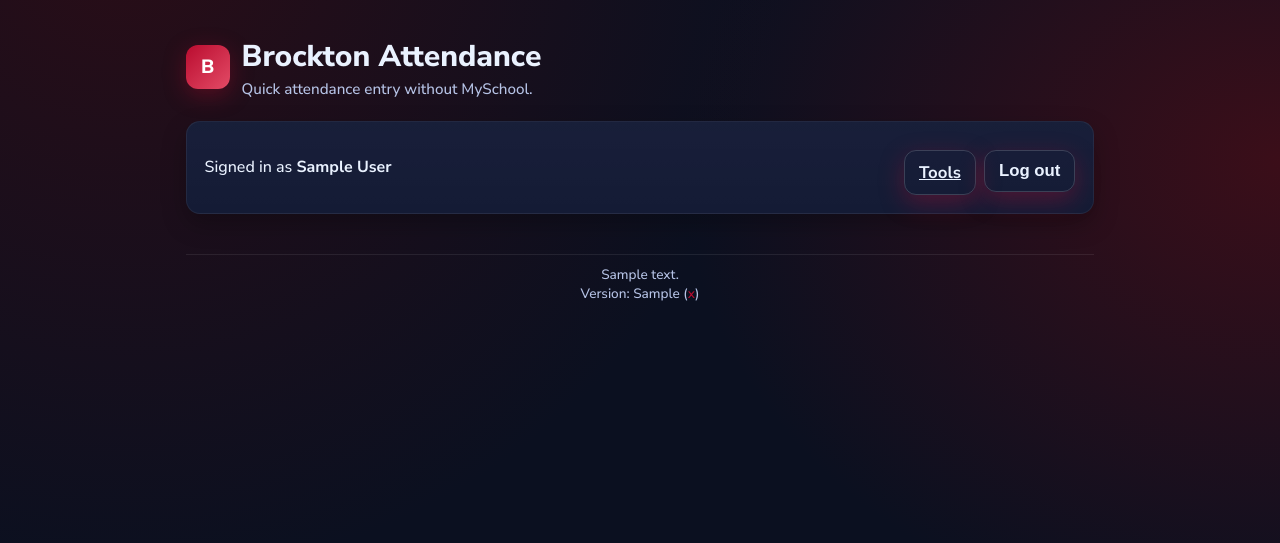
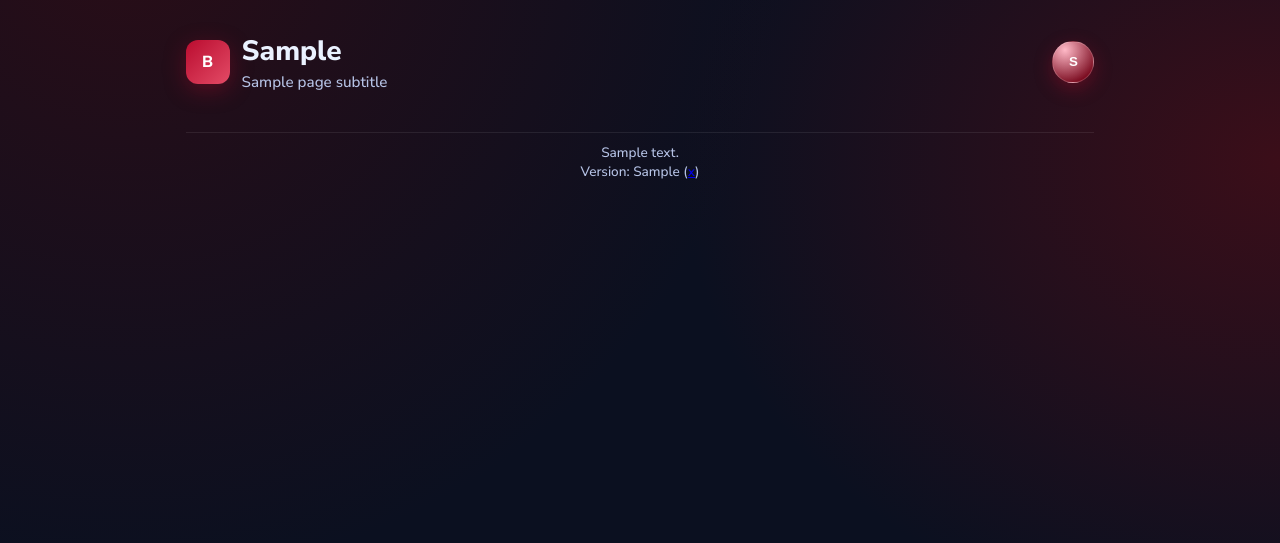
Before and after one commit to brockton-school/bps_internal_tools, a Python web app: template templates/base.html in a window 1280 px wide. Shown: the top 543 px of the page. Run offline with Jinja, Linux system fonts and the light colour scheme; the template is opened without the code that fills it: most values are stand-ins (such as "Sample title", 1, 10 or a date in 2020).

Commit message:
clean up UI

```diff
--- a/static/styles.css
+++ b/static/styles.css
@@ -72,6 +72,60 @@ h1 {
   font-size: 0.95rem;
   margin-top: 2px;
 }
+
+/* Top bar */
+.topbar {
+  display:flex; align-items:center; justify-content:space-between;
+  margin: 6px 0 18px;
+}
+
+.topbar-left { display:flex; align-items:center; gap:12px; }
+.brand{
+  width:44px; height:44px; border-radius:12px; display:grid; place-items:center;
+  background: linear-gradient(135deg, var(--brand), var(--brand-light));
+  color:#fff; font-weight:900; text-decoration:none; box-shadow: 0 6px 22px rgba(186,12,47,.35);
+}
+.titles { display:flex; flex-direction:column; }
+.app-title{
+  margin:0; font-size: clamp(20px, 2.6vw, 28px); font-weight:800;
+}
+.app-sub{ color:var(--muted); font-size:.95rem; margin-top:2px; }
+
+/* User menu (avatar) */
+.user-menu{ position:relative; }
+.avatar-btn{
+  width:42px; height:42px; border-radius:50%;
+  background: radial-gradient(120% 120% at 30% 20%, #ffb9c7 0%, #7c0d21 70%), var(--brand);
+  color:#fff; border:1px solid rgba(255,255,255,.2); cursor:pointer;
+  display:grid; place-items:center; font-weight:800;
+  box-shadow: 0 6px 18px rgba(186,12,47,.35);
+}
+.avatar-initials{ user-select:none; }
+
+.menu{
+  position:absolute; right:0; top: calc(100% + 8px);
+  min-width: 220px;
+  background: var(--panel);
+  border: 1px solid rgba(255,255,255,.08);
+  border-radius: 12px;
+  box-shadow: 0 16px 36px rgba(0,0,0,.35);
+  padding: 6px;
+  display:none;
+  z-index:50;
+}
+.menu.open{ display:block; }
+.menu-header{
+  padding:10px 12px; color:var(--text); font-weight:700;
+  border-bottom:1px solid rgba(255,255,255,.08); margin-bottom:6px;
+}
+.menu-item{
+  display:block; width:100%; text-align:left;
+  padding:10px 12px; border:none; background:transparent; color:var(--text);
+  text-decoration:none; border-radius:10px; cursor:pointer;
+}
+.menu-item:hover{ background: rgba(186,12,47,.15); }
+.menu-item.danger{ color:#ffd9d9; }
+
 
 /* ===== Panels & Cards ===== */
 .card {
--- /dev/null
+++ b/static/ui.js
@@ -0,0 +1,19 @@
+(function(){
+  const btn = document.getElementById('userMenuBtn');
+  const menu = document.getElementById('userDropdown');
+  if(!btn || !menu) return;
+
+  const close = () => { menu.classList.remove('open'); btn.setAttribute('aria-expanded','false'); };
+  const open  = () => { menu.classList.add('open'); btn.setAttribute('aria-expanded','true'); };
+
+  btn.addEventListener('click', (e)=>{
+    e.stopPropagation();
+    if(menu.classList.contains('open')) close(); else open();
+  });
+  document.addEventListener('click', (e)=>{
+    if(!menu.contains(e.target) && e.target !== btn) close();
+  });
+  document.addEventListener('keydown', (e)=>{
+    if(e.key === 'Escape') close();
+  });
+})();
--- a/templates/base.html
+++ b/templates/base.html
@@ -9,25 +9,44 @@
 </head>
 <body>
   <div class="container">
-    <div class="header">
-      <div class="logo">B</div>
-      <div>
-        <h1>Brockton Attendance</h1>
-        <div class="sub">Quick attendance entry without MySchool.</div>
+    <!-- Top App Bar -->
+    <header class="topbar">
+      <div class="topbar-left">
+        <a class="brand" href="{{ url_for('tools_index') }}" aria-label="Brockton Tools Home">B</a>
+        <div class="titles">
+          <h1 class="app-title">
+            {% if active_tool %}{{ active_tool }}{% else %}Internal Tools{% endif %}
+          </h1>
+          <div class="app-sub">
+            {% if active_tool %}
+              {{ page_subtitle or "Fast, simple, and touch-friendly" }}
+            {% else %}
+              {{ page_subtitle or "Choose a tool to begin" }}
+            {% endif %}
+          </div>
         </div>
       </div>
 
       {% if auth_user %}
-      <div class="card" style="margin-bottom:14px; display:flex; align-items:center; gap:10px; justify-content:space-between;">
-        <div>Signed in as <strong>{{ auth_user.display_name or auth_user.username }}</strong></div>
-        <div style="display:flex; gap:8px;">
-          <a class="btn secondary" href="{{ url_for('tools_index') }}" style="width:auto; padding:10px 14px;">Tools</a>
+      <div class="topbar-right">
+        <div class="user-menu">
+          <button class="avatar-btn" id="userMenuBtn" aria-haspopup="true" aria-expanded="false" title="{{ auth_user.display_name or auth_user.username }}">
+            <span class="avatar-initials">
+              {{ (auth_user.display_name or auth_user.username)[:1] | upper }}
+            </span>
+          </button>
+          <div class="menu" id="userDropdown" role="menu" aria-labelledby="userMenuBtn">
+            <div class="menu-header">{{ auth_user.display_name or auth_user.username }}</div>
+            <a class="menu-item" href="{{ url_for('tools_index') }}">All Tools</a>
+            <!-- Future: <a class="menu-item" href="#">Profile</a> -->
             <form method="post" action="{{ url_for('logout') }}">
-            <button class="btn secondary" type="submit" style="width:auto; padding:10px 14px;">Log out</button>
+              <button class="menu-item danger" type="submit">Log out</button>
             </form>
           </div>
         </div>
+      </div>
       {% endif %}
+    </header>
 
     {% block content %}{% endblock %}
 
@@ -36,7 +55,7 @@
       <div>
         Version: {{ version_info }}
         {% if commit_url %}
-        (<a href="{{ commit_url }}" target="_blank" style="color: var(--brand); text-decoration: none;">{{ commit_hash }}</a>)
+          (<a href="{{ commit_url }}" target="_blank">{{ commit_hash }}</a>)
         {% else %}
           ({{ commit_hash }})
         {% endif %}
@@ -44,5 +63,6 @@
     </footer>
   </div>
   {% block scripts %}{% endblock %}
+  <script src="{{ url_for('static', filename='ui.js') }}"></script>
 </body>
 </html>
```
Also changed, not shown: app.py (+20 -9 lines), toc_attendance/routes.py (+18 -5 lines). Lines whose indentation alone changed are shown as unchanged.
